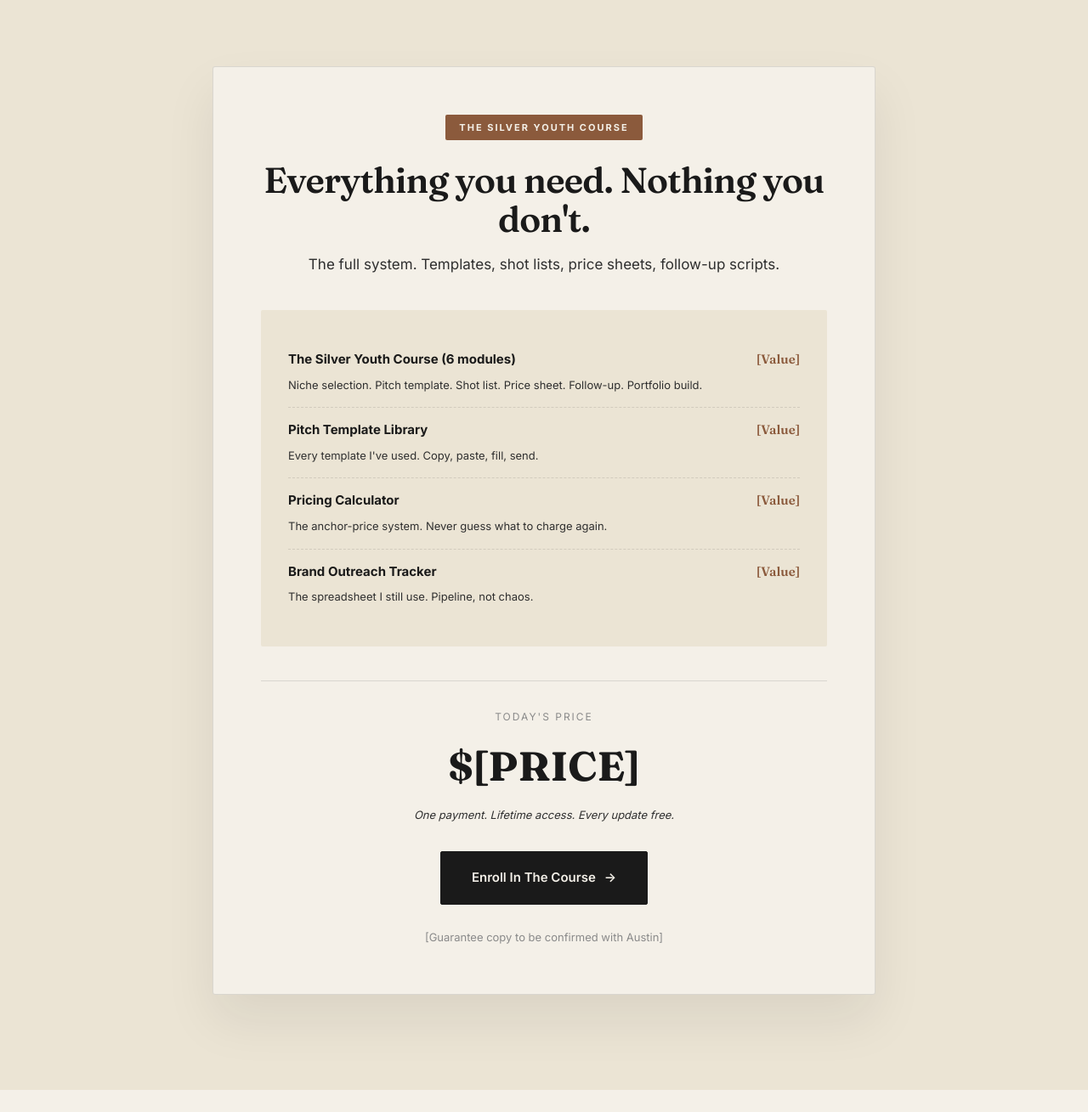
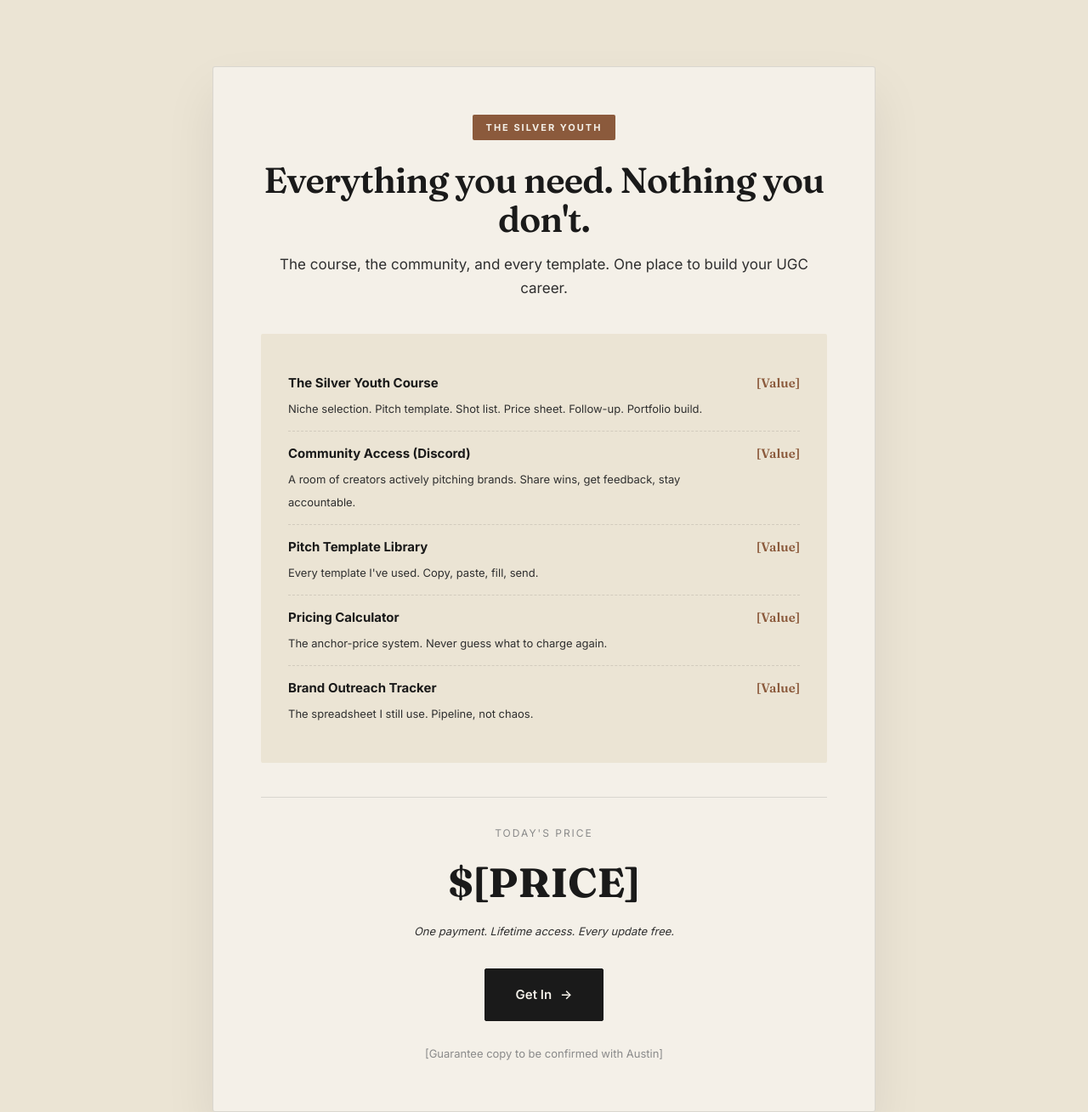
Before and after one commit to henryqueroa/thesilveryouth-package, a plain HTML site: page landing-page.html in a window 1280 px wide. Shown: the part 4300-5609 px from the top of the page at 85% size. Drawn offline with Linux system fonts and the light colour scheme.

Commit message:
fix: remove vintage/90s menswear niche — Austin has no defined niche
Hub: updated research snapshot and Angle 02 to reflect he's a working
UGC creator with payout proof, not a niche-specific creator.

Landing: offer card updated to course + Discord community, FAQ updated
from "vintage menswear" question to generic niche-selection framing.

Co-Authored-By: Claude Sonnet 4.6 <noreply@anthropic.com>

```diff
--- a/landing-page.html
+++ b/landing-page.html
@@ -953,14 +953,21 @@
 <section id="offer" class="block warm wide">
     <div class="container">
         <div class="offer-card reveal">
-            <div class="badge">The Silver Youth Course</div>
+            <div class="badge">The Silver Youth</div>
             <h2>Everything you need. Nothing you don't.</h2>
-            <p class="tagline">The full system. Templates, shot lists, price sheets, follow-up scripts.</p>
+            <p class="tagline">The course, the community, and every template. One place to build your UGC career.</p>
             <div class="offer-stack">
                 <div class="offer-stack-item">
                     <div class="what">
-                        <strong>The Silver Youth Course (6 modules)</strong>
+                        <strong>The Silver Youth Course</strong>
                         <span>Niche selection. Pitch template. Shot list. Price sheet. Follow-up. Portfolio build.</span>
+                    </div>
+                    <div class="val">[Value]</div>
+                </div>
+                <div class="offer-stack-item">
+                    <div class="what">
+                        <strong>Community Access (Discord)</strong>
+                        <span>A room of creators actively pitching brands. Share wins, get feedback, stay accountable.</span>
                     </div>
                     <div class="val">[Value]</div>
                 </div>
@@ -992,7 +999,7 @@
                 <div class="note">One payment. Lifetime access. Every update free.</div>
             </div>
             <a href="https://stan.store/silveryouth" class="btn-primary" style="margin-top: 32px;">
-                Enroll In The Course
+                Get In
                 <span class="arrow">→</span>
             </a>
             <div class="offer-guarantee">[Guarantee copy to be confirmed with Austin]</div>
@@ -1051,10 +1058,10 @@
                 <div class="faq-a">Yes. Platforms pay the floor. Direct pitching pays 5-10x more for the same content. The course is a direct-pitching system. Platforms are optional.</div>
             </div>
             <div class="faq-item reveal">
-                <button class="faq-q">What if my niche isn't vintage menswear?
+                <button class="faq-q">What if I haven't picked a niche yet?
                     <svg class="chev" viewBox="0 0 24 24" fill="none" stroke="currentColor" stroke-width="2"><polyline points="6 9 12 15 18 9"></polyline></svg>
                 </button>
-                <div class="faq-a">The method is niche-agnostic. Module 1 is about picking your lane. Students have landed deals in skincare, home goods, hobby gear, and food using the same framework.</div>
+                <div class="faq-a">Picking your lane is the first thing we do together — it's module one. The method works in any category. Students have landed deals in skincare, home goods, hobby gear, fitness, and food. The pitch framework is the same everywhere.</div>
             </div>
             <div class="faq-item reveal">
                 <button class="faq-q">How fast can I land a deal?
```
Also changed, not shown: index.html (+2 -2 lines).
